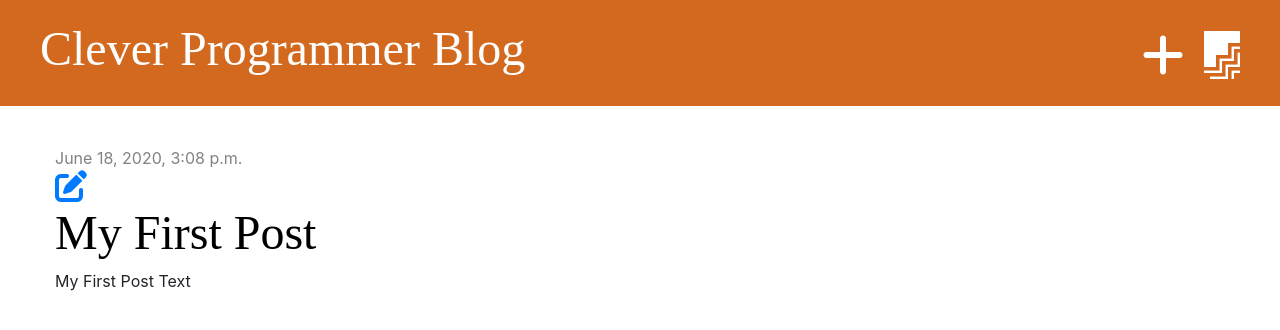
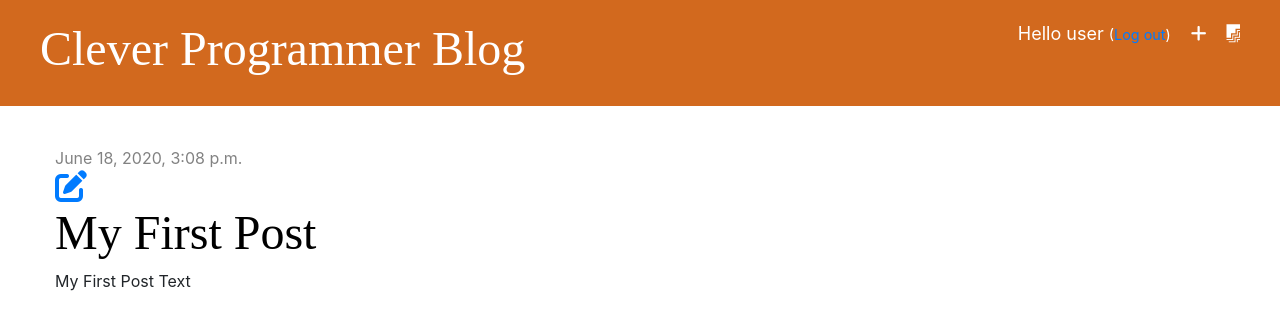
Before and after one commit to ShimnaA/mysite, a Django app: page /post/1/ in a window 1280 px wide. Shown: the top 330 px of the page. Run offline with Django 3.2, Linux system fonts and the light colour scheme; a user stored in the database is signed in; data comes from the database, SQL or seed files in the repository; both versions use the stored data as it was after the commit; some libraries are stand-ins or nearby versions.

Commit message:
Add logout functionality

```diff
--- a/blog/static/css/blog.css
+++ b/blog/static/css/blog.css
@@ -33,6 +33,6 @@ h1, h2, h3, h4 {
 .top-menu {
     color: white;
     float: right;
-    font-size: 48px;
+    font-size: 18px;
     margin-right: 20px;
 }
--- a/blog/templates/blog/base.html
+++ b/blog/templates/blog/base.html
@@ -15,8 +15,9 @@
 <div class="page-header">
     {% if user.is_authenticated %}
          <a href="{% url "post_draft_list" %}" class="top-menu" style="float: right"> <i class="fab fa-firstdraft"></i> </i></a>
-        <a href="{% url "post_new" %}" class="top-menu" style="float: right"> <i class="fas fa-plus"
-         style="color: white"></i></a>
+         <a href="{% url "post_new" %}" class="top-menu" style="float: right"> <i class="fas fa-plus" style="color: white"></i></a>
+        <p class="top-menu">Hello {{ user.username }} <small>(<a href="{% url 'logout' %}">Log out</a>)</small></p>
+
     {% else %}
         <a href="{% url "login" %}" class="top-menu" style="float: right"> <i class="fas fa-sign-in-alt"></i> </i></a>
     {% endif %}
--- a/blog/urls.py
+++ b/blog/urls.py
@@ -1,6 +1,6 @@
 from django.urls import path
 from . import views
-from django.contrib.auth import views as auth_views
+
 
 urlpatterns = [
     # 127.0.0.1/8000/  (local)
@@ -20,7 +20,6 @@ urlpatterns = [
     path('drafts/', views.post_draft_list, name='post_draft_list'),
     # 127.0.0.1/8000/post/4/publish/
     path('post/<int:pk>/publish/', views.post_publish, name='post_publish'),
-    # 127.0.0.1/8000/accounts/login/ (local)
-    path('accounts/login/', auth_views.LoginView.as_view(), name='login'),
+
 
 ]
--- a/mysite/settings.py
+++ b/mysite/settings.py
@@ -28,6 +28,7 @@ DEBUG = True
 ALLOWED_HOSTS = []
 
 LOGIN_REDIRECT_URL = 'post_list'
+LOGOUT_REDIRECT_URL = 'post_list'
 # Application definition
 
 INSTALLED_APPS = [
--- a/mysite/urls.py
+++ b/mysite/urls.py
@@ -15,9 +15,17 @@ Including another URLconf
 """
 from django.contrib import admin
 from django.urls import path, include
+from django.contrib.auth import views as auth_views
 
 urlpatterns = [
     path('admin/', admin.site.urls),
-    #127.0.0.1:8000/
+
+    # 127.0.0.1/8000/accounts/login/ (local)
+    path('accounts/login/', auth_views.LoginView.as_view(), name='login'),
+
+    # 127.0.0.1/8000/accounts/logout/ (local)
+    path('accounts/logout/', auth_views.LogoutView.as_view(), name='logout'),
+
+    # 127.0.0.1:8000/
     path('', include('blog.urls')),
 ]
```
Also changed, not shown: db.sqlite3.
